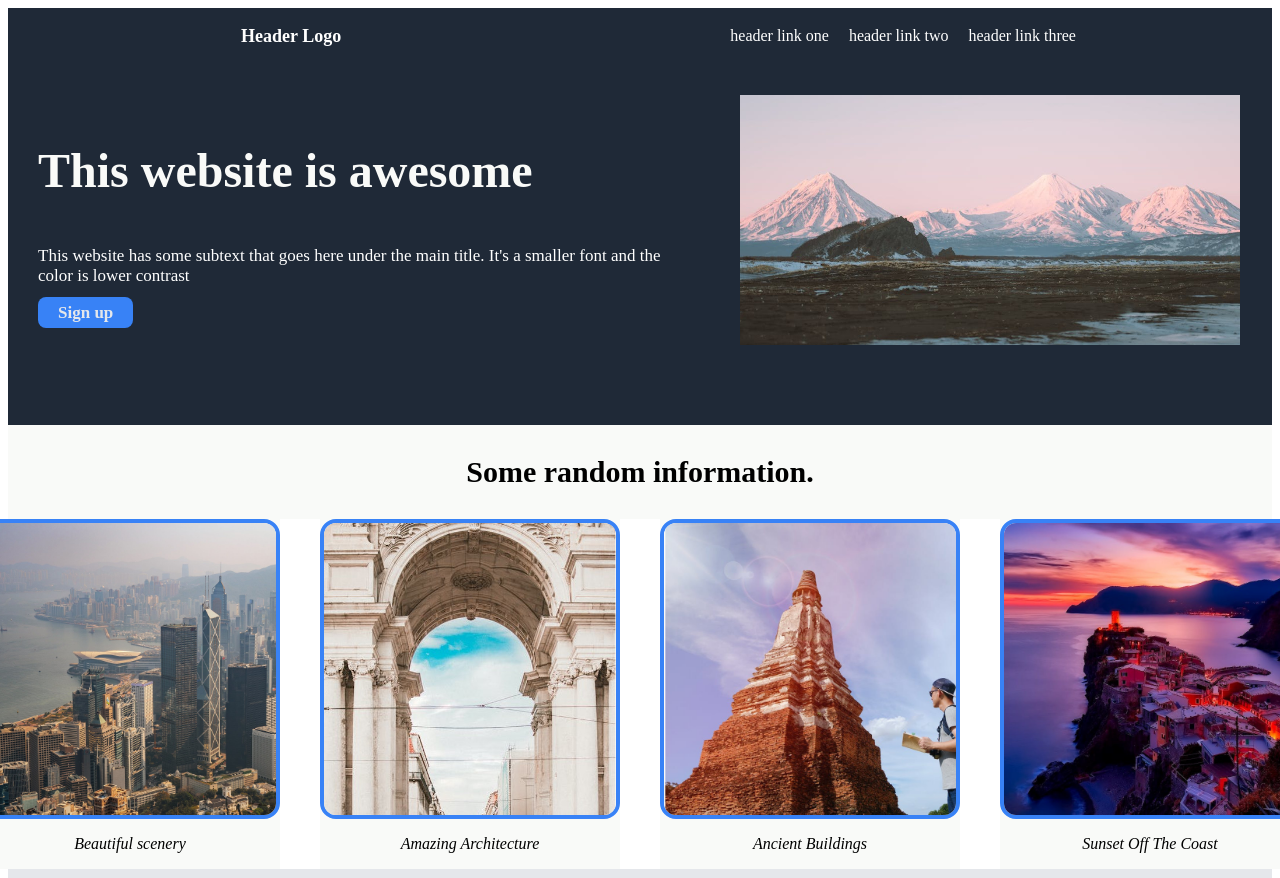
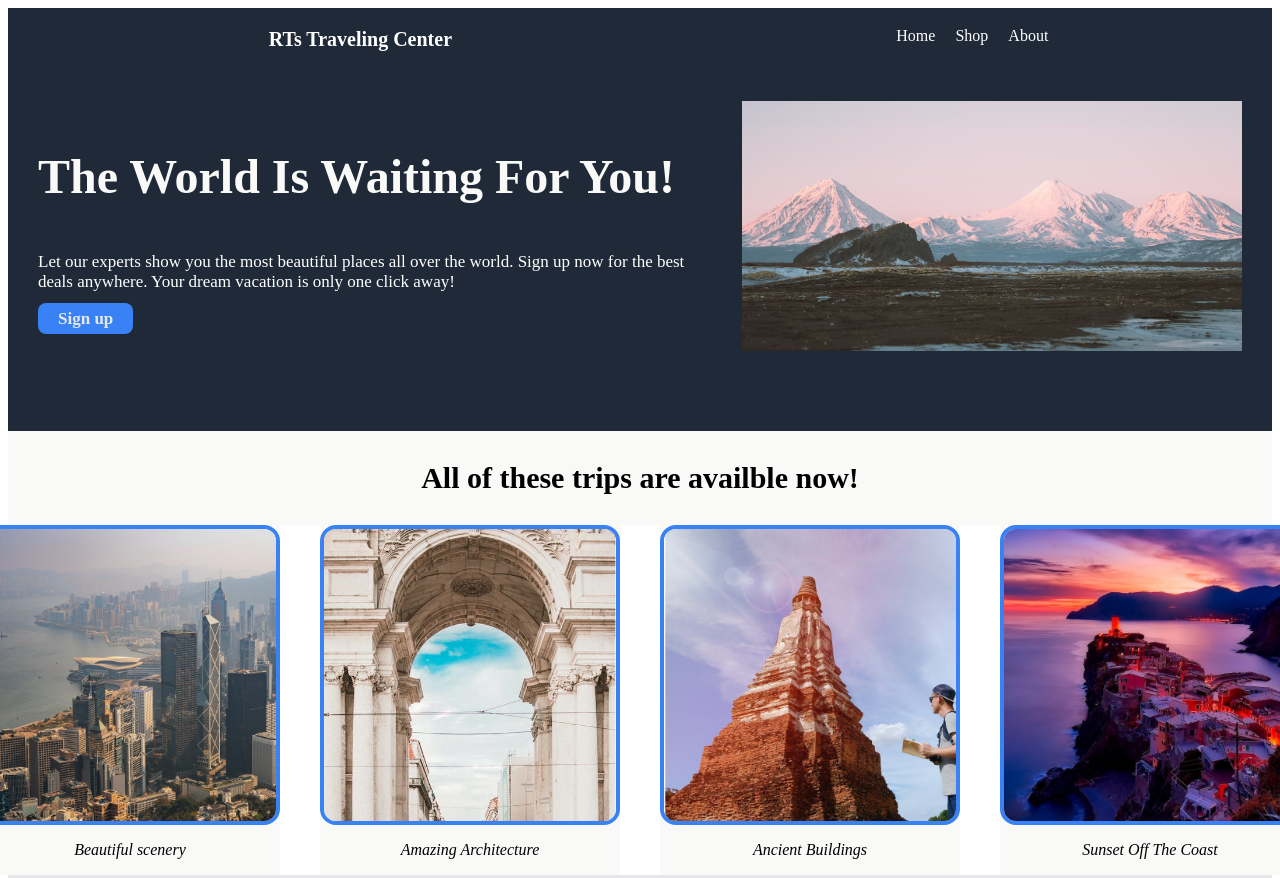
Before and after one commit to RHINO0187/Project-Landing-Page, a plain HTML site: page index.html in a window 1280 px wide. Shown: the top 878 px of the page. Drawn offline with Linux system fonts and the light colour scheme.

Commit message:
Add more specific text

```diff
--- a/index.html
+++ b/index.html
@@ -11,22 +11,22 @@
     <div class="top-background">
     <div class="header">
         <ul class="left-links">
-            <li>Header Logo</li>
+            <li>RTs Traveling Center</li>
         </ul>
         <ul class="right-links">
-            <li>header link one</li>
-            <li>header link two</li>
-            <li>header link three</li>
+            <li>Home</li>
+            <li>Shop</li>
+            <li>About</li>
         </ul>
     </div>
     <div class="hero">
         <div class="top-arrange">
         <div class="hero-header">
             <div class="awesome">
-        <p>This website is awesome</p>
+        <p>The World Is Waiting For You!</p>
     </div>
     </div>
-This website has some subtext that goes here under the main title. It's a smaller font and the color is lower contrast
+Let our experts show you the most beautiful places all over the world. Sign up now for the best deals anywhere. Your dream vacation is only one click away!
         <div class="buttons">
             <p><a href="http://www.google.com">Sign up</a></p>
             </div>
@@ -37,7 +37,7 @@ This website has some subtext that goes here under the main title. It's a smalle
         </div>
         </div>
         <div class="body">
-            <p>Some random information.</p>
+            <p>All of these trips are availble now!</p>
         </div>
         <div class="picture-container">
         <div class="pictures">
@@ -61,7 +61,7 @@ This website has some subtext that goes here under the main title. It's a smalle
     </div>
     </div>
     <div class="quote">
-        <p>This is an inspiring quote, or a testimonial from a customer. Maybe it's just filling up space, or maybe people will actually read it. Who knows? All i know is that it looks nice. </p>
+        <p>I was bored sitting at home one day when I found out about this website from a friend of mine. He said with just a few clicks I could go anywhere I wanted to in the world. The trip was cheap and I had so much fun. </p>
         <div class="author">
             Thor, God of Thunder
         </div>
@@ -69,9 +69,9 @@ This website has some subtext that goes here under the main title. It's a smalle
     <div class="action">
         <div class="left-action">
             <div class="headline">
-                <p>Call to action! It's time!</p>
+                <p>What are you waiting for? Sign up now!</p>
                 </div>
-       <p> Sign up for our product by clicking that button right over there!</p>
+       <p> Sign up for the experience of a lifetime with RT's Traveling Center!</p>
        </div>
        <div class="right-action">
         <div class="button-2">
--- a/style.css
+++ b/style.css
@@ -17,7 +17,7 @@
 .left-links {
     color: white;
     font-weight: bolder;
-    font-size: 18px;
+    font-size: 20px;
 }
 
 .main-picture {
```
